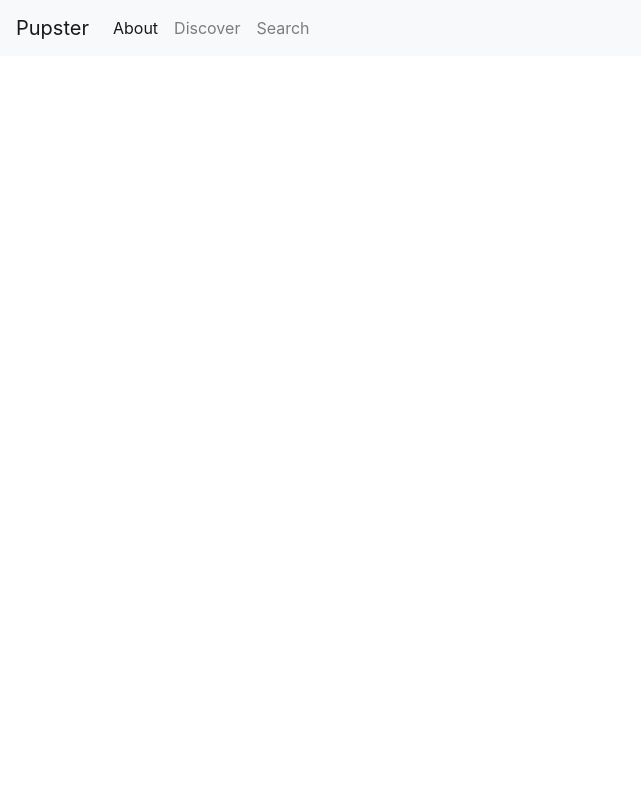
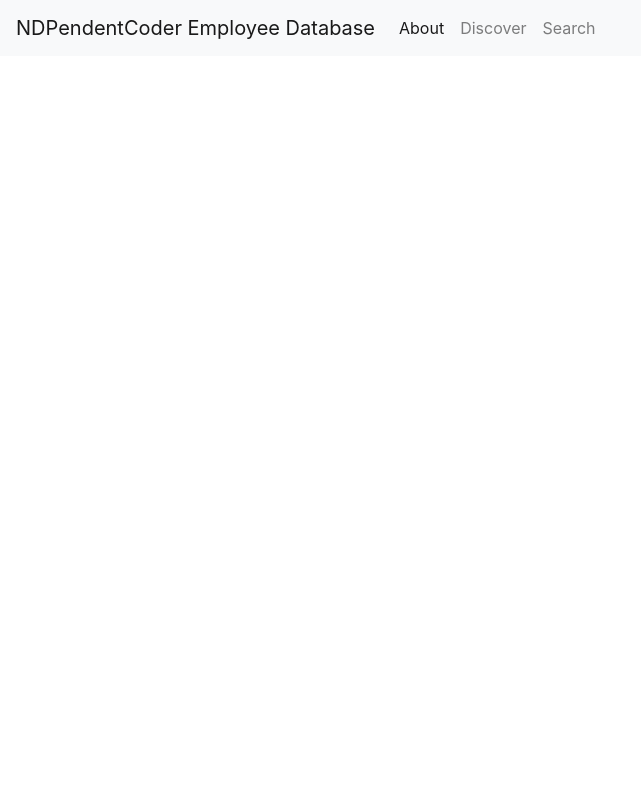
Before and after one commit to NPitroff/NDP_EmployeeDatabase, a React (Create React App) app: page / in a window 1280 px wide. Shown: the top 800 px of the page, without its empty margins (0-641 px from the left). Built offline with nearby package versions, Linux system fonts and the light colour scheme.

Commit message:
Changed the name on the search page

```diff
--- a/src/components/Navbar/index.js
+++ b/src/components/Navbar/index.js
@@ -7,7 +7,7 @@ function Navbar() {
   return (
     <nav className="navbar navbar-expand-lg navbar-light bg-light">
       <Link className="navbar-brand" to="/">
-        Pupster
+        NDPendentCoder Employee Database
       </Link>
       <div>
         <ul className="navbar-nav">
```
Also changed, not shown: 1 other file (tests, documents, lock files or other folders).
